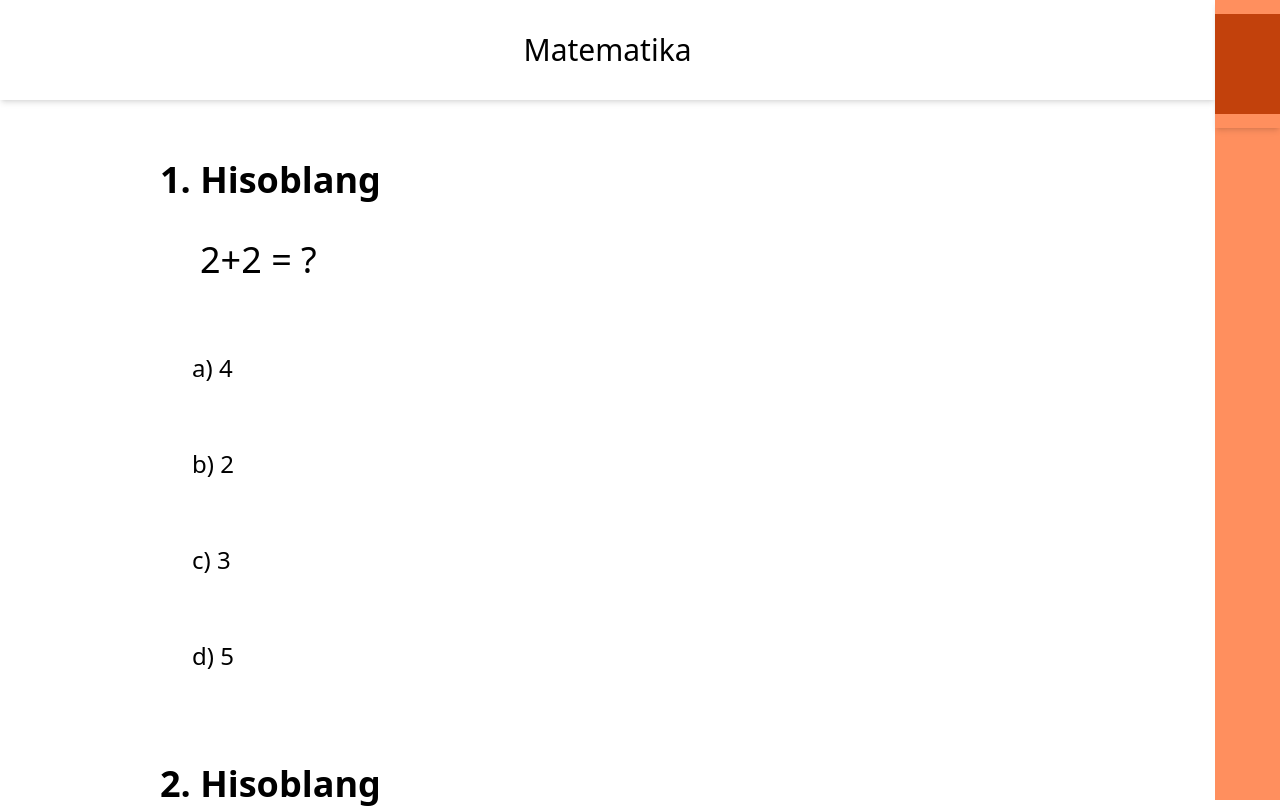
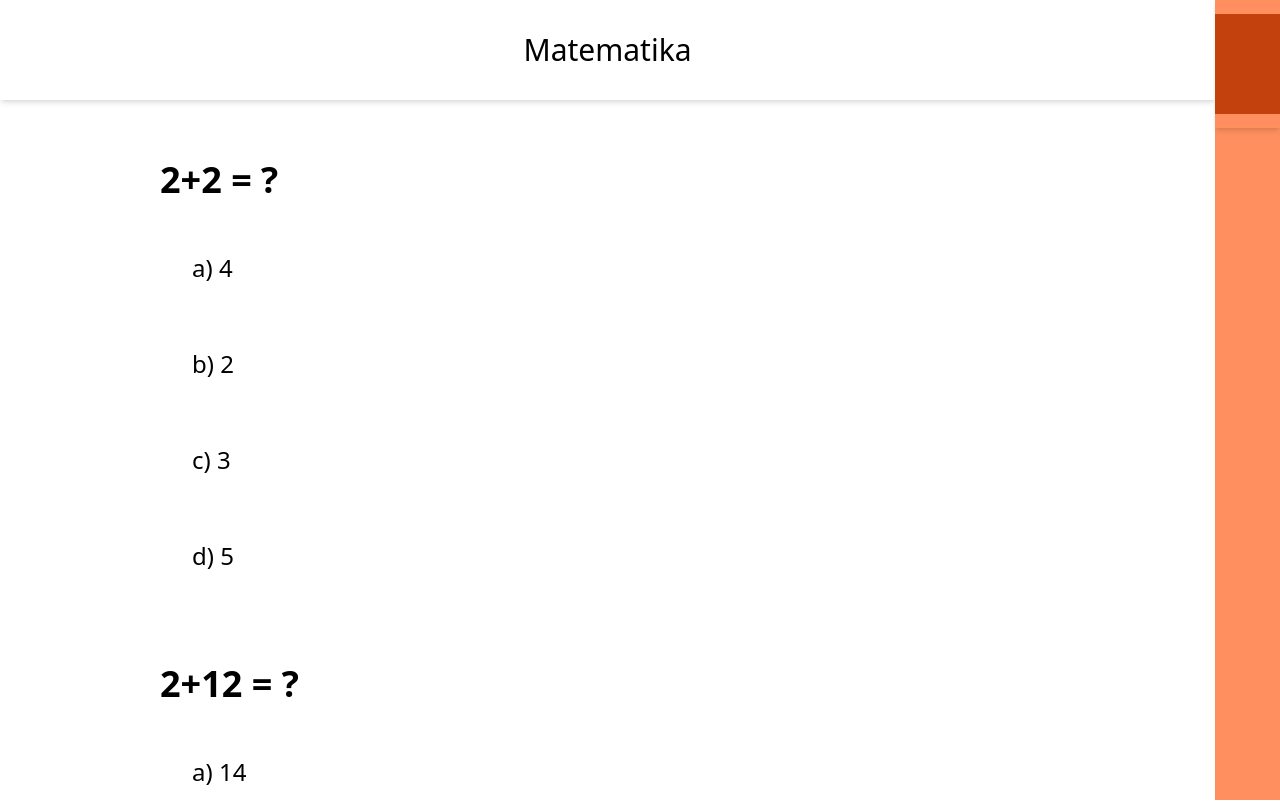
Before and after one commit to diyorbekravshanqulov/Quizz, a Vue app: page / in a window 1280 px wide. Shown: the top 808 px of the page. Built offline with nearby package versions, Linux system fonts and the light colour scheme; some icons are missing.

Commit message:
complate

```diff
--- a/src/components/QuizzApp.vue
+++ b/src/components/QuizzApp.vue
@@ -1,31 +1,21 @@
 <template>
   <div>
-    <div
-      :class="isSideMenu ? 'w-[calc(100%-45%)]' : 'w-[calc(100%-65px)]'"
-      class="shadow-md duration-300"
-    >
+    <div :class="isSideMenu ? 'w-[calc(100%-45%)]' : 'w-[calc(100%-65px)]'" class="shadow-md duration-300">
       <h1 class="py-8 text-3xl text-center">Matematika</h1>
     </div>
 
-    <div
-      class="m-10 duration-300"
-      :class="isSideMenu ? 'w-[calc(100%-50%)] ' : 'w-[1000px] mx-auto '"
-    >
+    <div class="m-10 duration-300" :class="isSideMenu ? 'w-[calc(100%-50%)] ' : 'w-[1000px] mx-auto '">
       <QuizzItem
         v-for="(quizz, index) in quizzes"
+        :key="index"
         :quizz="quizz"
-      :quizzes="quizzes"
-
         @user-select-answer="handleSelectAnswer"
+        @user-remove-answer="handleRemoveAnswer"
       />
     </div>
 
-    <div
-      :class="isSideMenu ? 'w-[calc(100%-45%)]' : 'w-[calc(100%-65px)]'"
-      class="bg-black flex duration-300 py-40 justify-center items-center flex-wrap gap-6"
-    >
+    <div :class="isSideMenu ? 'w-[calc(100%-45%)]' : 'w-[calc(100%-65px)]'" class="bg-black flex duration-300 py-40 justify-center items-center flex-wrap gap-6">
       <div v-if="isFinishTest" class="text-white w-full">
-      <!-- <div class="text-white w-full"> -->
         <h1 class="text-center">To'g'ri javoblar soni : {{ trueQuizzes }}</h1>
         <h1 class="text-center">Umumiy foiz : {{ percentQuizzes }} %</h1>
         <h1 class="text-center">Umumiy ball : {{ userBall }} / 100</h1>
@@ -33,19 +23,12 @@
         <circle-progress :percent="percentQuizzes" class="mx-auto mt-6" />
       </div>
 
-      <button
-        @click="finishTest"
-        class="py-3 px-6 rounded bg-[#3cafb3] text-xl text-white"
-      >
+      <button @click="isFinishTest ? finishTestExit() : finishTest()" class="py-3 px-6 rounded bg-[#3cafb3] text-xl text-white">
         {{ isFinishTest ? "Qayta topshirish" : "Testni yakunlash" }}
       </button>
     </div>
 
-    <QuizzSider
-      :quizzes="quizzes"
-      v-model="isSideMenu"
-      @finish:test="finishTestExit"
-    />
+    <QuizzSider :quizzes="quizzes" v-model="isSideMenu" @finish:test="finishTestExit" />
   </div>
 </template>
 
@@ -59,73 +42,32 @@ import QuizzItem from "./QuizzItem.vue";
 const isSideMenu = ref(false);
 
 const quizzes = reactive([
-  {
-    id: 1,
-    question: "2+2 = ?",
-    answers: ["4", "2", "3", "5"],
-    correctAnswer: "4",
-  },
-  {
-    id: 2,
-    question: "2+12 = ?",
-    answers: ["14", "2", "3", "5"],
-    correctAnswer: "14",
-  },
-  {
-    id: 3,
-    question: "2+6 = ?",
-    answers: ["8", "2", "3", "5"],
-    correctAnswer: "8",
-  },
-  {
-    id: 4,
-    question: "5+2 = ?",
-    answers: ["4", "2", "3", "7"],
-    correctAnswer: "7",
-  },
-  {
-    id: 5,
-    question: "1+2 = ?",
-    answers: ["4", "2", "3", "5"],
-    correctAnswer: "3",
-  },
-  {
-    id: 6,
-    question: "6+2 = ?",
-    answers: ["4", "2", "8", "5"],
-    correctAnswer: "8",
-  },
-  {
-    id: 7,
-    question: "2+10 = ?",
-    answers: ["4", "2", "12", "5"],
-    correctAnswer: "12",
-  },
-  {
-    id: 8,
-    question: "3+3 = ?",
-    answers: ["4", "6", "3", "5"],
-    correctAnswer: "6",
-  },
-  {
-    id: 9,
-    question: "5+2 = ?",
-    answers: ["4", "2", "7", "5"],
-    correctAnswer: "7",
-  },
-  {
-    id: 10,
-    question: "4+1 = ?",
-    answers: ["4", "2", "3", "5"],
-    correctAnswer: "5",
-  },
+  { id: 1, question: "2+2 = ?", answers: ["4", "2", "3", "5"], correctAnswer: "4" },
+  { id: 2, question: "2+12 = ?", answers: ["14", "2", "3", "5"], correctAnswer: "14" },
+  { id: 3, question: "2+6 = ?", answers: ["8", "2", "3", "5"], correctAnswer: "8" },
+  { id: 4, question: "5+2 = ?", answers: ["4", "2", "3", "7"], correctAnswer: "7" },
+  { id: 5, question: "1+2 = ?", answers: ["4", "2", "3", "5"], correctAnswer: "3" },
+  { id: 6, question: "6+2 = ?", answers: ["4", "2", "8", "5"], correctAnswer: "8" },
+  { id: 7, question: "2+10 = ?", answers: ["4", "2", "12", "5"], correctAnswer: "12" },
+  { id: 8, question: "3+3 = ?", answers: ["4", "6", "3", "5"], correctAnswer: "6" },
+  { id: 9, question: "5+2 = ?", answers: ["4", "2", "7", "5"], correctAnswer: "7" },
+  { id: 10, question: "4+1 = ?", answers: ["4", "2", "3", "5"], correctAnswer: "5" },
 ]);
-
 
 const handleSelectAnswer = (obj) => {
   quizzes.forEach((item) => {
-    if (item.id == obj.id) {
+    if (item.id === obj.id) {
+      console.log("object add");
       item.userAnswer = obj.userAnswer;
+    }
+  });
+};
+
+const handleRemoveAnswer = (obj) => {
+  quizzes.forEach((item) => {
+    console.log("object remove");
+    if (item.id === obj.id) {
+      delete item.userAnswer;
     }
   });
 };
@@ -136,25 +78,12 @@ const percentQuizzes = ref(0);
 const userBall = ref(0);
 
 const finishTestExit = () => {
-  window.location.reload(); // Reload the page to reset the state
+  location.reload(); // Reload the window to restart the test
 };
 
 const finishTest = () => {
-  if (isFinishTest.value) {
-    window.location.reload(); // Reload the page to reset the state
-  } else {
-    calculateResults();
-  }
-};
-
-const calculateResults = () => {
   isFinishTest.value = true;
-  trueQuizzes.value = 0;
-  quizzes.forEach((item) => {
-    if (item.correctAnswer == item.userAnswer) {
-      trueQuizzes.value++;
-    }
-  });
+  trueQuizzes.value = quizzes.reduce((acc, item) => acc + (item.correctAnswer === item.userAnswer ? 1 : 0), 0);
   percentQuizzes.value = (trueQuizzes.value * 100) / quizzes.length;
   userBall.value = percentQuizzes.value;
 };
--- a/src/components/QuizzItem.vue
+++ b/src/components/QuizzItem.vue
@@ -1,19 +1,16 @@
 <template>
   <div class="hover:bg-gray-50 p-5 mb-5">
-    <h1 class="text-4xl font-bold mb-5">{{ quizz.id }}.
-      Hisoblang
-      <span class="font-thin block my-10 mx-10">
-        {{ quizz.question }}
-      </span>
-    </h1>
+    <h1 class="text-4xl font-bold mb-5">{{ quizz.question }}</h1>
     <div class="flex flex-col">
       <label
+        :class="
+          quizz.answers[answerIndex] === quizz.userAnswer
+            ? 'bg-slate-900 text-white'
+            : 'hover:bg-primary'
+        "
+        class="p-8 text-2xl"
         v-for="(answer, answerIndex) in quizz.answers"
         :key="answerIndex"
-        :class="[
-          'p-8 text-2xl',
-          quizz.userAnswer === answer ? 'bg-slate-900 text-white' : 'hover:bg-primary'
-        ]"
         :for="`id-${quizz.id}-${answerIndex}`"
       >
         {{ "abcd"[answerIndex] }}) {{ answer }}
@@ -39,16 +36,24 @@ const props = defineProps({
   },
 });
 
-const userAnswer = ref(props.quizz.userAnswer);
-const emit = defineEmits(["user-select-answer"]);
+const userAnswer = ref("");
+
+const emit = defineEmits(["user-select-answer", "user-remove-answer"]);
 
 const selectAnswer = (answerIndex) => {
   const selectedAnswer = props.quizz.answers[answerIndex];
-  userAnswer.value = selectedAnswer;
-
-  emit("user-select-answer", {
-    id: props.quizz.id,
-    userAnswer: userAnswer.value,
-  });
+  if (userAnswer.value === selectedAnswer) {
+    userAnswer.value = "";
+    emit("user-remove-answer", {
+      id: props.quizz.id,
+      userAnswer: "",
+    });
+  } else {
+    userAnswer.value = selectedAnswer;
+    emit("user-select-answer", {
+      id: props.quizz.id,
+      userAnswer: selectedAnswer,
+    });
+  }
 };
 </script>
--- a/src/components/QuizzSider.vue
+++ b/src/components/QuizzSider.vue
@@ -109,7 +109,7 @@ onBeforeUnmount(() => {
         </button>
       </div>
 
-      <div class="text-3xl font-medium py-8">{{ formattedTime }}</div>
+      <div class="text-3xl font-medium py-6">{{ formattedTime }}</div>
 
       <button @click="finish" class="text-2xl text-[#ccc] py-8">
         chiqish ->
```
